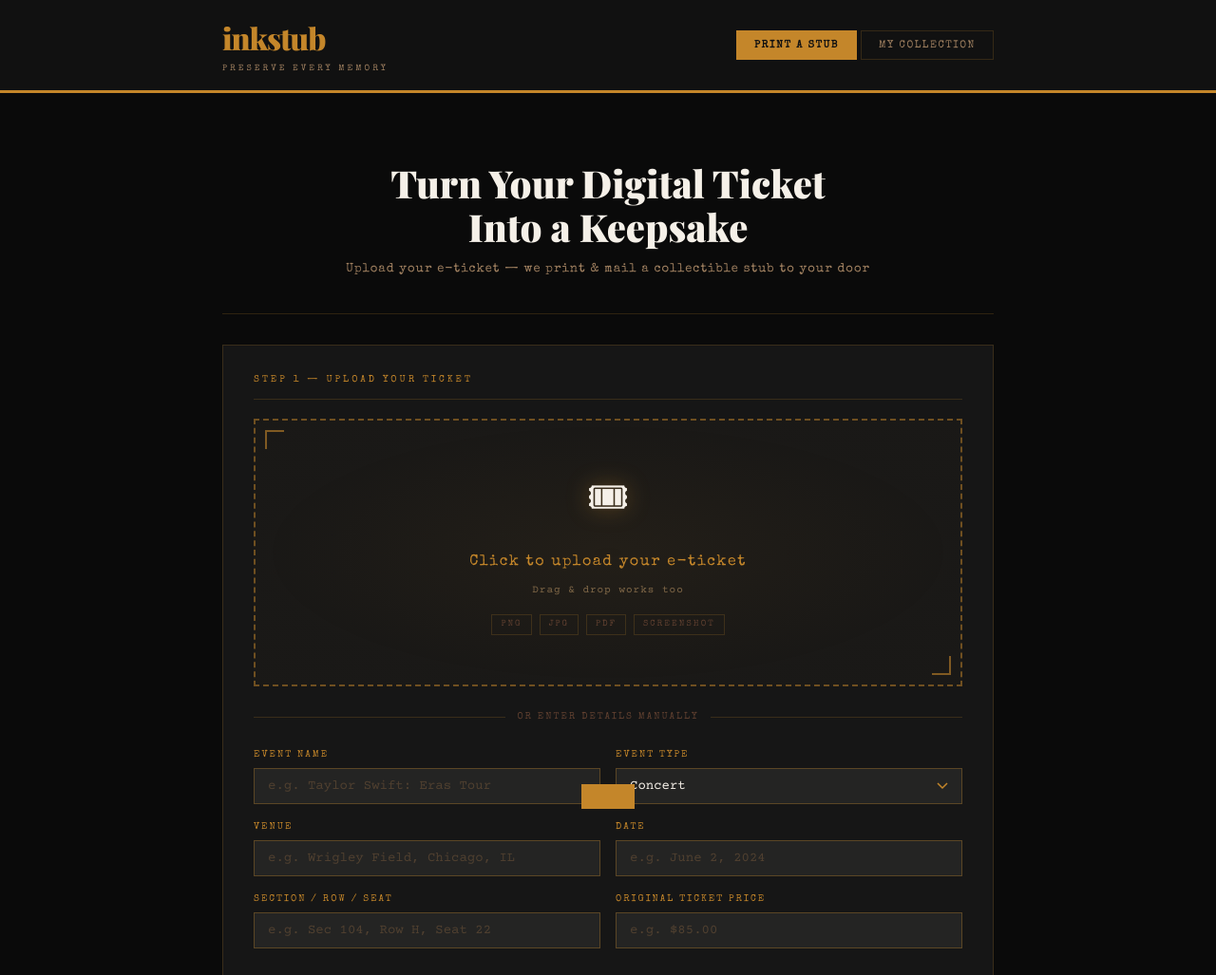
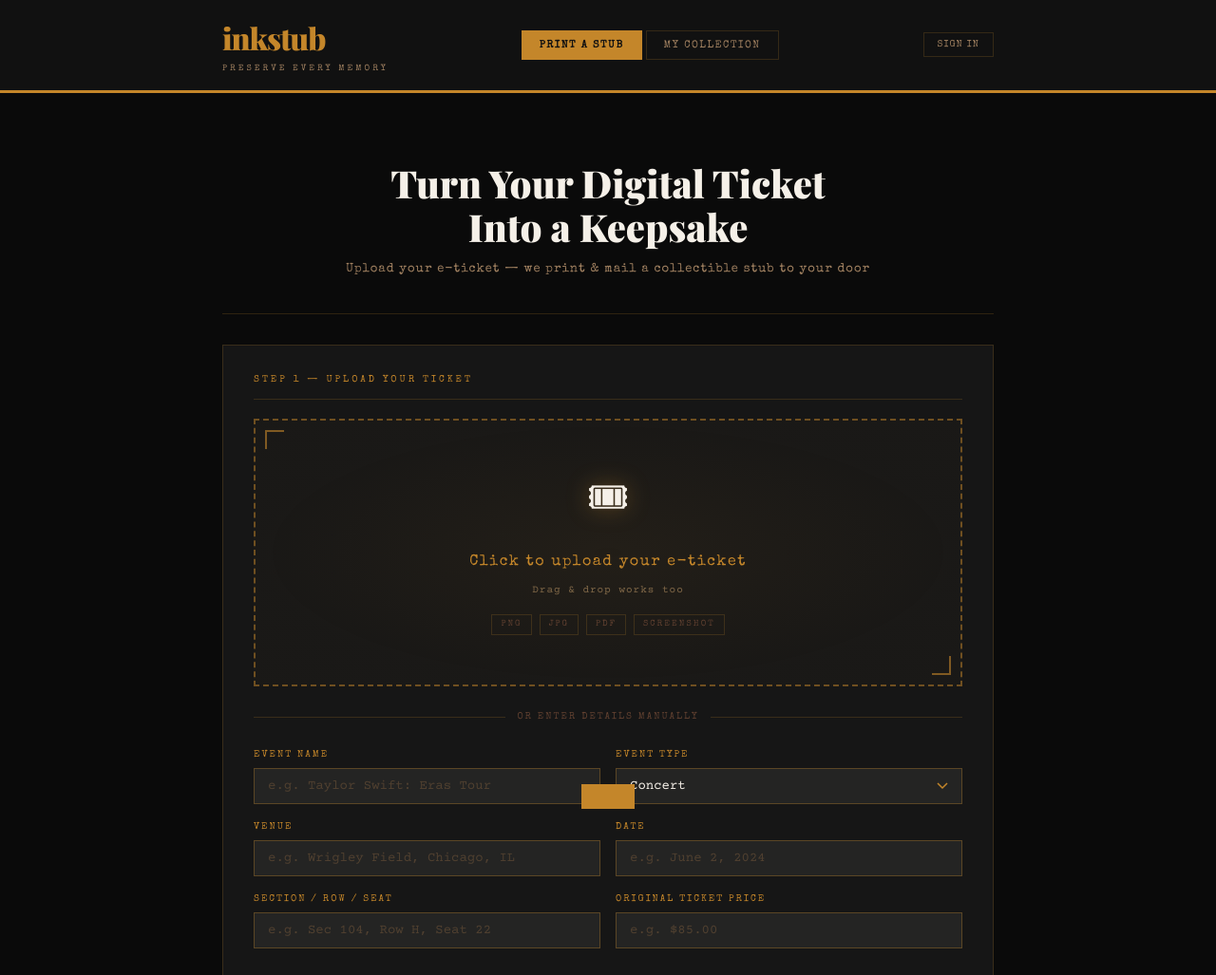
Before and after one commit to inkstub/inkstub, a plain HTML site: page app.html in a window 1280 px wide. Shown: the top 1027 px of the page at 95% size. Drawn offline with nearby package versions, Linux system fonts and the light colour scheme.

Commit message:
Add files via upload

```diff
--- a/app.html
+++ b/app.html
@@ -1387,6 +1387,9 @@ main { max-width: 860px; margin: 0 auto; padding: 32px 24px 80px; }
         <button class="nav-btn active" data-view="create">Print a Stub</button>
         <button class="nav-btn" data-view="collection">My Collection</button>
       </nav>
+      <div id="appNavAuth" style="display:flex;align-items:center;gap:10px;margin-left:12px">
+        <button onclick="openSignIn()" style="font-family:var(--font-stamp);font-size:10px;letter-spacing:1px;text-transform:uppercase;color:var(--text-muted);background:transparent;border:1px solid var(--border);padding:7px 14px;cursor:pointer;transition:all 0.2s" id="appSignInBtn">Sign In</button>
+      </div>
     </div>
   </header>
 
```
Also changed, not shown: index.html (+3 -0 lines).
